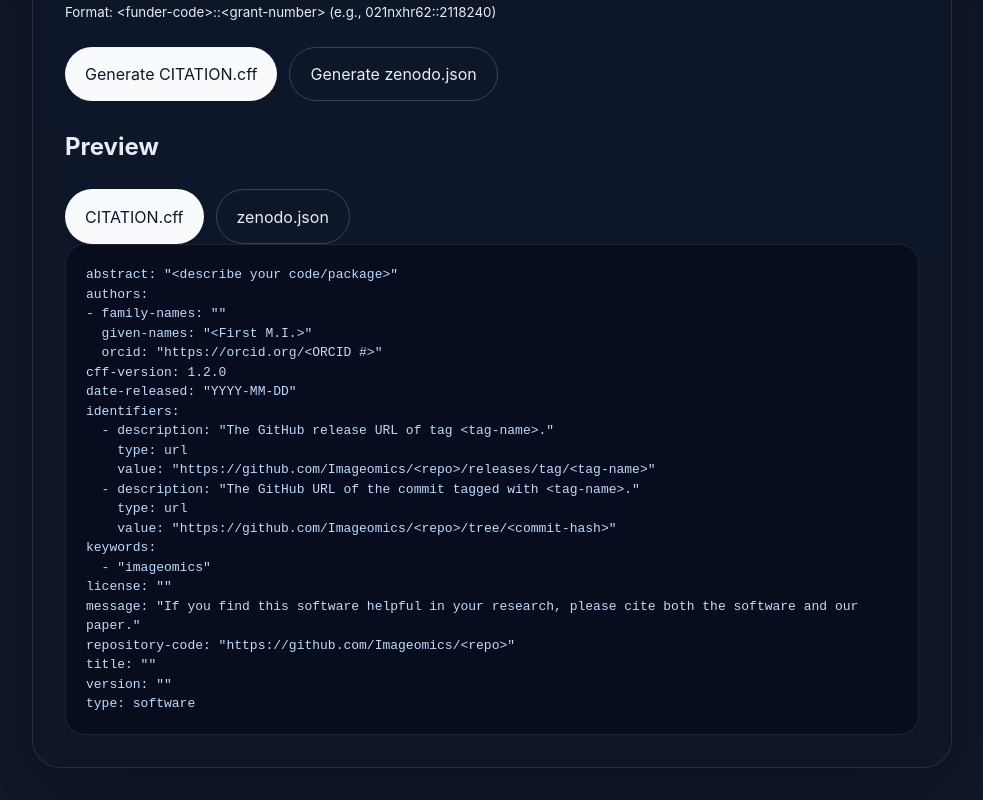
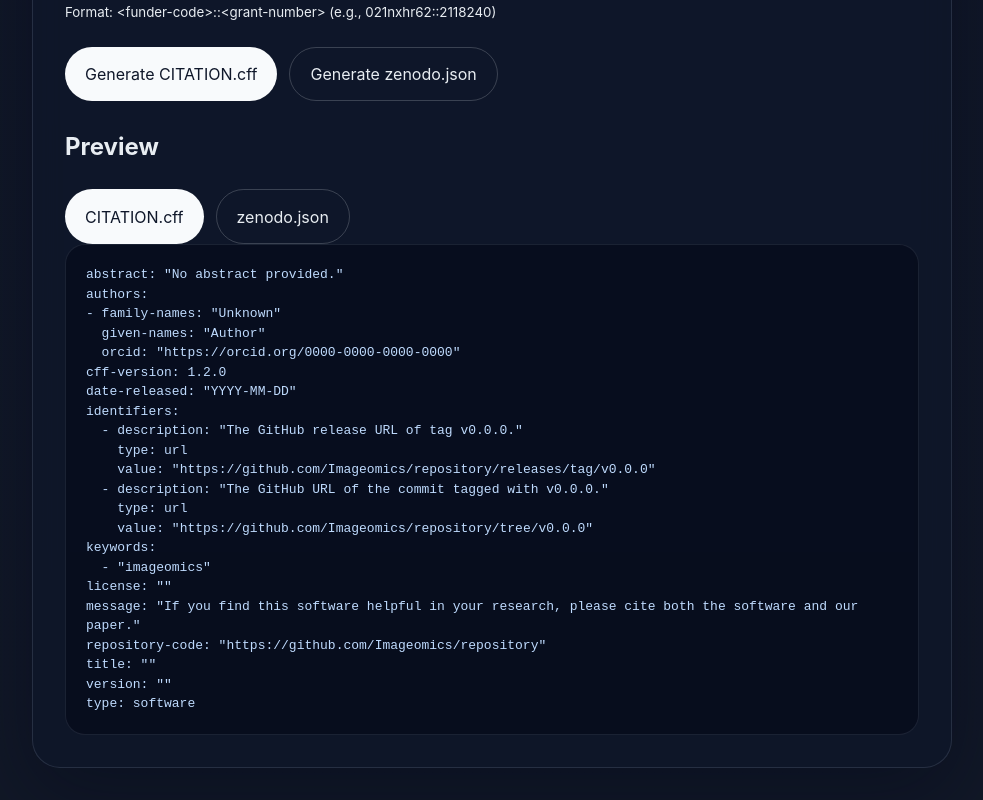
Before and after one commit to Imageomics/OpenCite, a React (Vite) app: page / in a window 1280 px wide. Shown: the part 1800-2600 px from the top of the page, without its empty margins (148-1131 px from the left). Built offline with nearby package versions, Linux system fonts and the light colour scheme.

Commit message:
fix(cff): replace placeholder commit tree and remove angle-bracket fallbacks

```diff
--- a/src/App.jsx
+++ b/src/App.jsx
@@ -153,10 +153,10 @@ function normalizeMetadata(form) {
 }
 
 function toCitationCff(metadata) {
-  const repositoryCode = metadata.repositoryCode || 'https://github.com/Imageomics/<repo>';
-  const releaseTag = metadata.version || '<tag-name>';
+  const repositoryCode = metadata.repositoryCode || 'https://github.com/Imageomics/repository';
+  const releaseTag = metadata.version || 'v0.0.0';
   const releaseUrl = `${repositoryCode}/releases/tag/${releaseTag}`;
-  const commitTreeUrl = `${repositoryCode}/tree/<commit-hash>`;
+  const commitTreeUrl = `${repositoryCode}/tree/${releaseTag}`;
   const authors = metadata.authors.map((author) => {
     const lines = [
       `- family-names: "${quoteYAML(author.citationAuthor['family-names'])}"`,
@@ -177,11 +177,11 @@ function toCitationCff(metadata) {
   );
 
   return [
-    `abstract: "${quoteYAML(metadata.abstract || '<describe your code/package>')}"`,
+    `abstract: "${quoteYAML(metadata.abstract || 'No abstract provided.')}"`,
     'authors:',
     ...(authors.length
       ? authors
-      : ['- family-names: ""', '  given-names: "<First M.I.>"', '  orcid: "https://orcid.org/<ORCID #>"']),
+      : ['- family-names: "Unknown"', '  given-names: "Author"', '  orcid: "https://orcid.org/0000-0000-0000-0000"']),
     'cff-version: 1.2.0',
     `date-released: "${quoteYAML(metadata.publicationDate || 'YYYY-MM-DD')}"`,
     'identifiers:',
```
